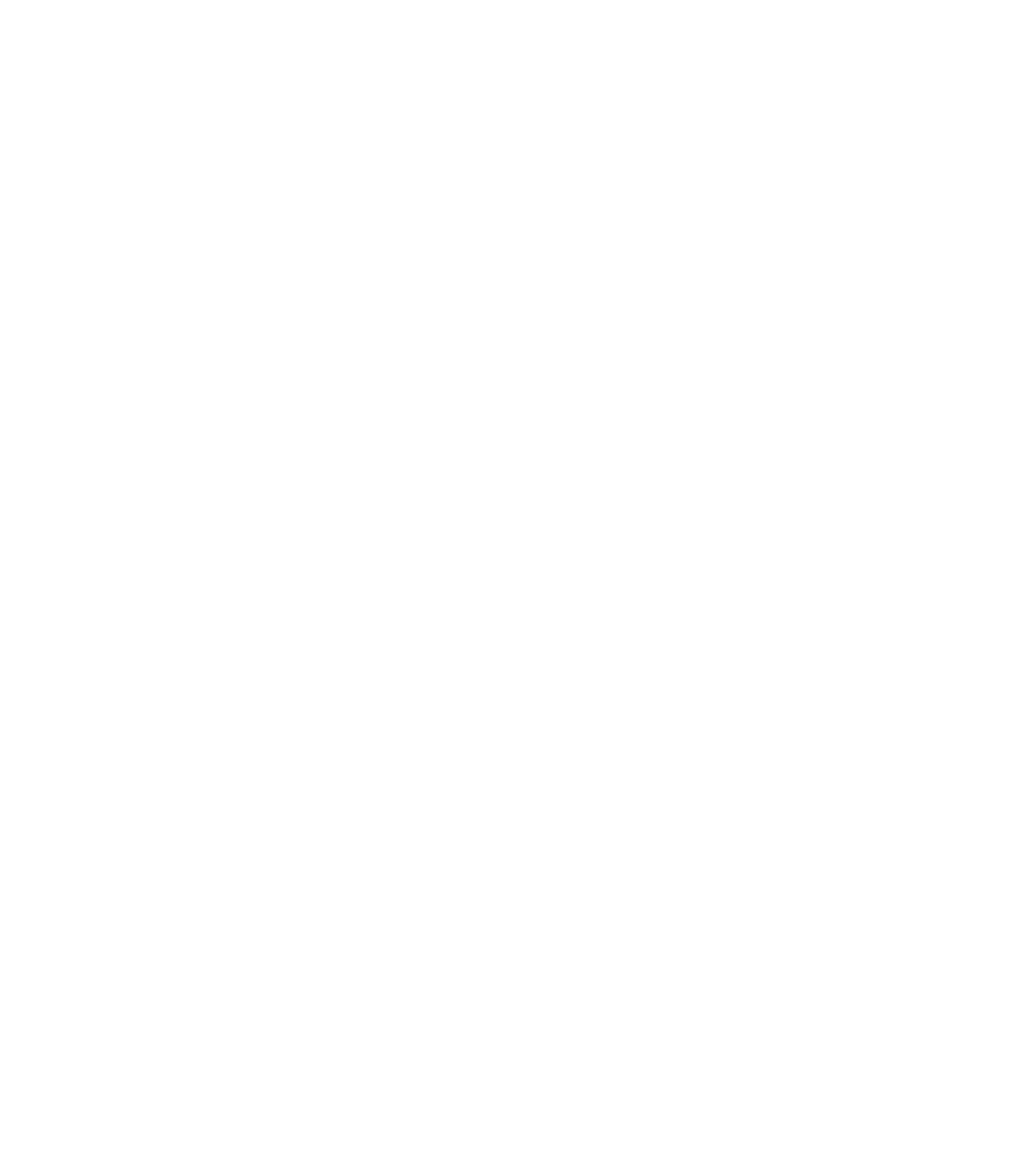
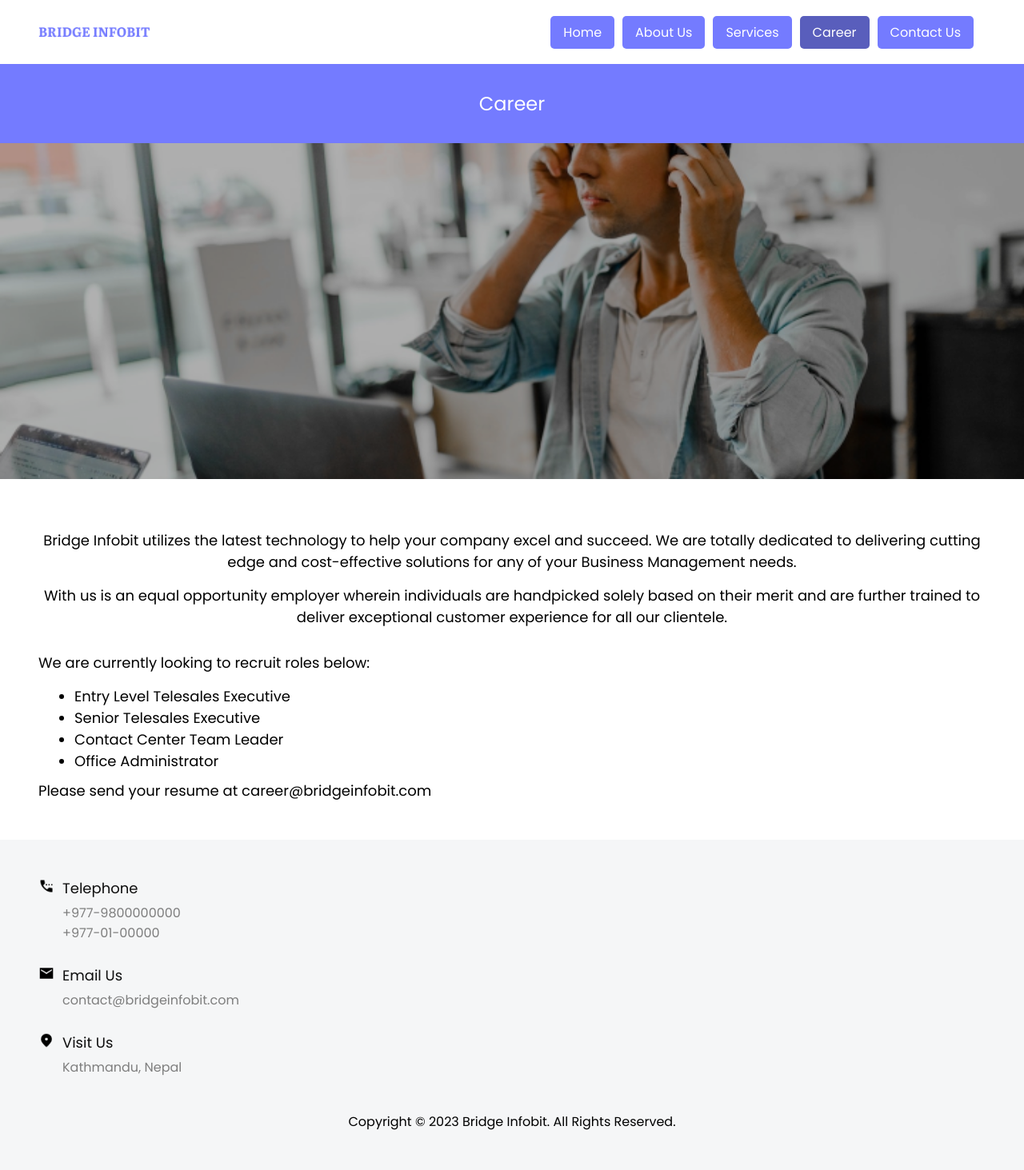
Before and after one commit to isunuwa/bridge-infinity, a plain HTML site: page career.html in a window 1280 px wide. Shown: the whole page at 80% size. Before the commit the page ends 800 px from the top, so only its background shows below. Drawn offline with Linux system fonts and the light colour scheme.

Commit message:
careers pages ui integrated

```diff
--- a/assets/scss/app.scss
+++ b/assets/scss/app.scss
@@ -8,6 +8,7 @@
 @import "components/breadcrumb";
 @import "components/typo";
 
-@import "pages/index.scss";
+@import "pages/index";
+@import "pages/career";
 
 // sass --watch assets/scss/app.scss assets/css/app.css --style compressed
--- /dev/null
+++ b/assets/scss/pages/_career.scss
@@ -0,0 +1,19 @@
+.content-info_career {
+  font-size: 18px;
+
+  [class^="tag-"],
+  p {
+    &:not(:last-child) {
+      margin: 15px 0;
+    }
+  }
+
+  ul {
+    margin-left: 2.5em;
+    margin-bottom: 10px;
+  }
+}
+
+.position-list-wrapper {
+  margin-top: 30px;
+}
--- a/career.html
+++ b/career.html
@@ -0,0 +1,145 @@
+<!DOCTYPE html>
+<html lang="en">
+  <head>
+    <meta charset="UTF-8" />
+    <meta http-equiv="X-UA-Compatible" content="IE=edge" />
+    <meta name="viewport" content="width=device-width, initial-scale=1.0" />
+    <title>Bridge Infinity</title>
+
+    <link rel="stylesheet" href="assets/css/app.css" />
+  </head>
+  <body>
+    <header>
+      <div class="container">
+        <div class="navbar-wrapper">
+          <div class="left">
+            <h1>
+              <img
+                src="assets/images/logo.png"
+                alt="Bridge Infobit"
+                width="200"
+                height="auto"
+              />
+            </h1>
+          </div>
+          <div class="right">
+            <nav>
+              <ul class="nav-menu">
+                <li class="home"><a href="index.html">Home</a></li>
+                <li class="about"><a href="about-us.html">About Us</a></li>
+                <li class="projects"><a href="services.html">Services</a></li>
+                <li class="career active"><a href="career.html">Career</a></li>
+                <li class="contact"><a href="contact.html">Contact Us</a></li>
+              </ul>
+            </nav>
+          </div>
+        </div>
+      </div>
+    </header>
+
+    <div class="breadcrumb primary-back">
+      <div class="container">
+        <div class="bread-wrapper">
+          <div class="bread-page_title">
+            <span class="tag-h4">Career</span>
+          </div>
+        </div>
+      </div>
+    </div>
+
+    <main>
+      <div class="image-section service-image-wrapper ps-relative">
+        <div class="gradient full-gradient"></div>
+        <img
+          class="full-width image-cover"
+          src="assets/images/customer-support-3.png"
+          alt="customer support image"
+        />
+      </div>
+
+      <!-- body section -->
+      <div>
+        <div class="container">
+          <div class="content-info content-info_career typo1">
+            <div>
+              <p class="tag-p text-center">
+                Bridge Infobit utilizes the latest technology to help your
+                company excel and succeed. We are totally dedicated to
+                delivering cutting edge and cost-effective solutions for any of
+                your Business Management needs.
+              </p>
+              <p class="tag-p text-center">
+                With us is an equal opportunity employer wherein individuals are
+                handpicked solely based on their merit and are further trained
+                to deliver exceptional customer experience for all our
+                clientele.
+              </p>
+            </div>
+            <div class="position-list-wrapper">
+              <p class="tag-p">
+                We are currently looking to recruit roles below:
+              </p>
+              <ul>
+                <li>Entry Level Telesales Executive</li>
+                <li>Senior Telesales Executive</li>
+                <li>Contact Center Team Leader</li>
+                <li>Office Administrator</li>
+              </ul>
+              <p>Please send your resume at career@bridgeinfobit.com</p>
+            </div>
+          </div>
+        </div>
+      </div>
+      <!-- body section -->
+    </main>
+
+    <footer class="bg-grey">
+      <div class="container">
+        <section class="footer-wrapper">
+          <div>
+            <ul>
+              <li>
+                <span class="footer-icon">
+                  <img src="assets/images/phone.png" alt="phone icon" />
+                </span>
+                <div class="link-items">
+                  <p class="link-item_heading">
+                    <a href="tel:+9779800000000" aria-label="Telephone"
+                      >Telephone</a
+                    >
+                  </p>
+                  <p>+977-9800000000<br />+977-01-00000</p>
+                </div>
+              </li>
+              <li>
+                <span class="footer-icon">
+                  <img src="assets/images/mail.png" alt="mail icon" />
+                </span>
+                <div class="link-items">
+                  <p class="link-item_heading">Email Us</p>
+                  <p>
+                    <a href="mailto:contact@bridgeinfobit.com"
+                      >contact@bridgeinfobit.com</a
+                    >
+                  </p>
+                </div>
+              </li>
+              <li>
+                <span class="footer-icon">
+                  <img src="assets/images/location.png" alt="mail icon" />
+                </span>
+                <div class="link-items">
+                  <p class="link-item_heading">Visit Us</p>
+                  <p>Kathmandu, Nepal</p>
+                </div>
+              </li>
+            </ul>
+          </div>
+        </section>
+        <section class="copyright">
+          <span>Copyright © 2023 Bridge Infobit. All Rights Reserved.</span>
+        </section>
+      </div>
+    </footer>
+  </body>
+</html>
```
Also changed, not shown: assets/css/app.css, assets/scss/pages/_index.scss (renamed from assets/scss/pages/index.scss), 1 other file.
